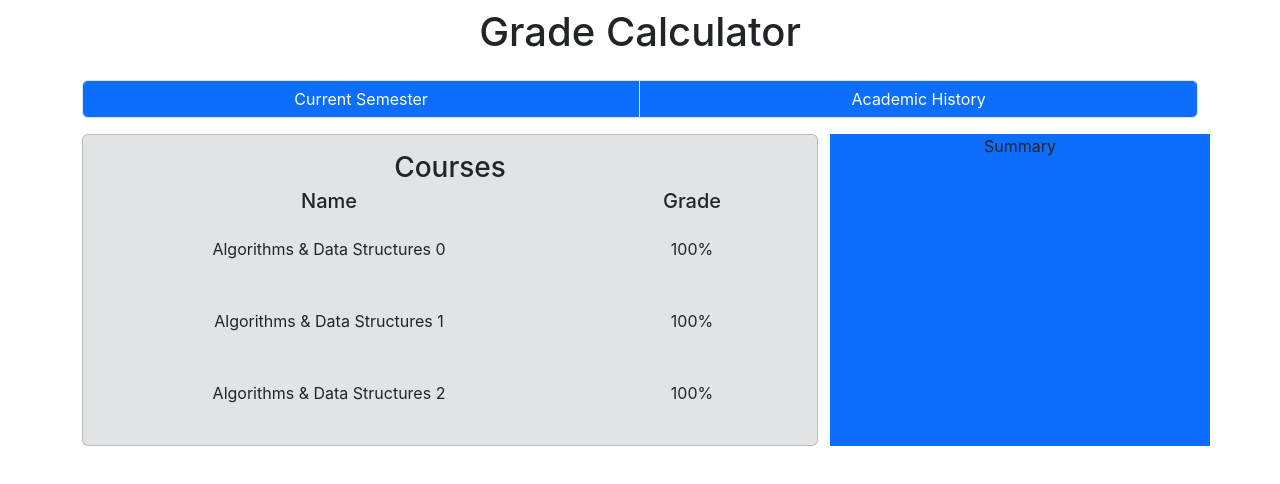
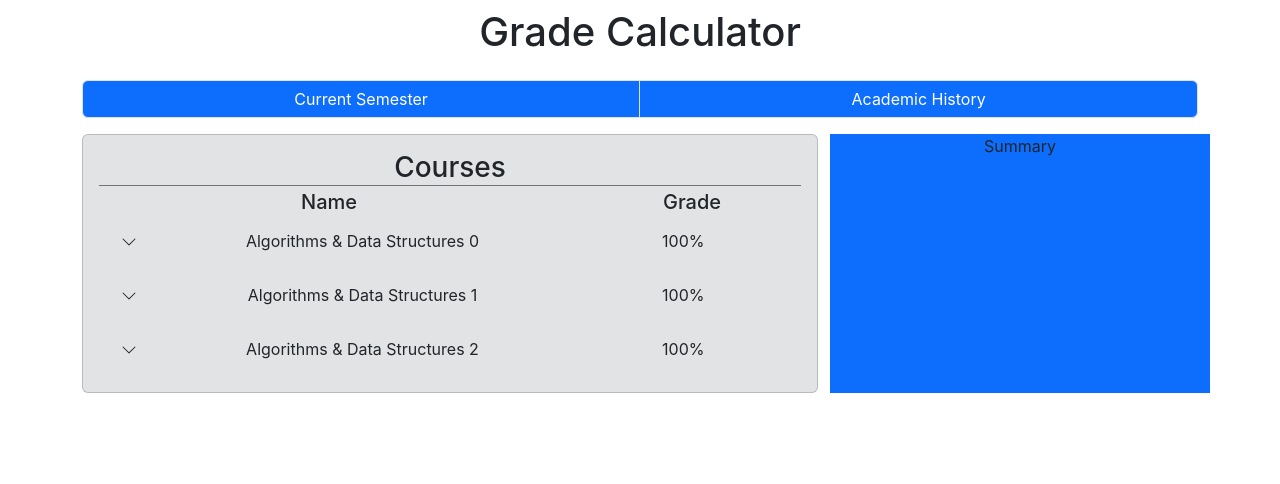
Before and after one commit to lopezkor000/academic-history, a React (Create React App) app: page /current-semester in a window 1280 px wide. Shown: the top 484 px of the page. Built offline with nearby package versions, Linux system fonts and the light colour scheme.

Commit message:
collapsing info

```diff
--- a/src/components/CurrentSemester/CurrentSemester.js
+++ b/src/components/CurrentSemester/CurrentSemester.js
@@ -1,11 +1,28 @@
+import Chevron from "../../resources/icons/Chevron";
+
 function CurrentSemester() {
 	let getCourses = () => {
 		let courses = [];
 		for (let i = 0; i < 3; i++) {
 			courses.push(
-				<div className="card-text row py-4">
-					<div className="col col-8">Algorithms & Data Structures {i}</div>
-					<div className="col col-4">100%</div>
+				<div className="w-100 py-2">
+					<button
+						className="btn w-100"
+						type="button"
+						data-bs-toggle="collapse"
+						data-bs-target={`#collapse${i}`}
+					>
+						<div key={i} className="card-text row">
+							<div className="col col-1">
+								<Chevron />
+							</div>
+							<div className="col col-7">Algorithms & Data Structures {i}</div>
+							<div className="col col-4">100%</div>
+						</div>
+					</button>
+					<div className="collapse" id={`collapse${i}`}>
+						<p>something hidden here!</p>
+					</div>
 				</div>
 			);
 		}
@@ -14,10 +31,12 @@ function CurrentSemester() {
 
 	return (
 		<div className="row">
-			<div className="col col-8 ">
+			<div className="col col-8">
 				<div className="card bg-secondary-subtle">
 					<div className="card-body">
-						<div className="card-title h3">Courses</div>
+						<div className="card-title h3 border-bottom border-secondary">
+							Courses
+						</div>
 						<div className="card-subtitle h5">
 							<div className="row">
 								<div className="col col-8">Name</div>
--- /dev/null
+++ b/src/resources/icons/Chevron.js
@@ -0,0 +1,19 @@
+function Chevron() {
+	return (
+		<svg
+			xmlns="http://www.w3.org/2000/svg"
+			width="16"
+			height="16"
+			fill="currentColor"
+			class="bi bi-chevron-down"
+			viewBox="0 0 16 16"
+		>
+			<path
+				fill-rule="evenodd"
+				d="M1.646 4.646a.5.5 0 0 1 .708 0L8 10.293l5.646-5.647a.5.5 0 0 1 .708.708l-6 6a.5.5 0 0 1-.708 0l-6-6a.5.5 0 0 1 0-.708"
+			/>
+		</svg>
+	);
+}
+
+export default Chevron;
```
